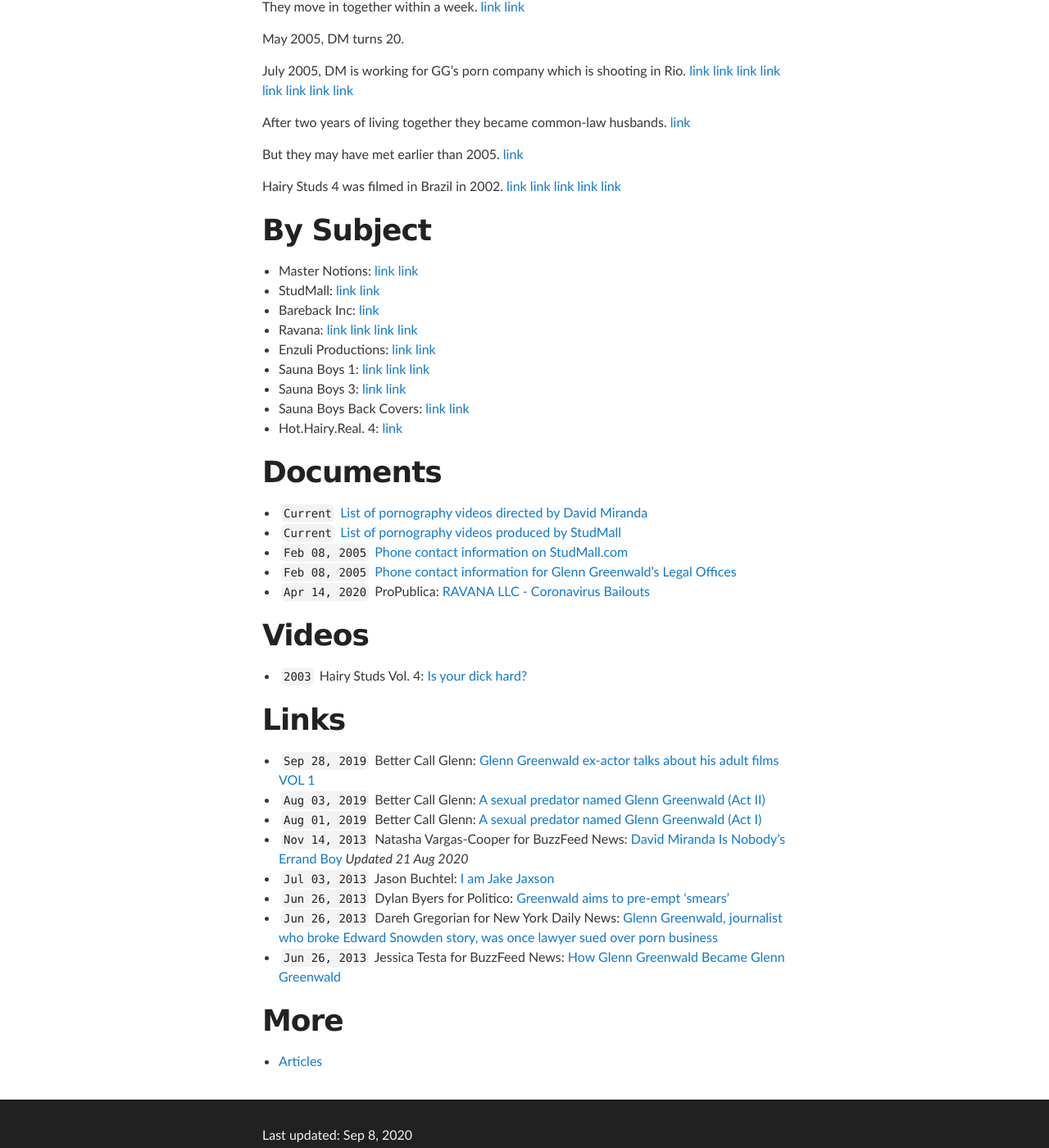
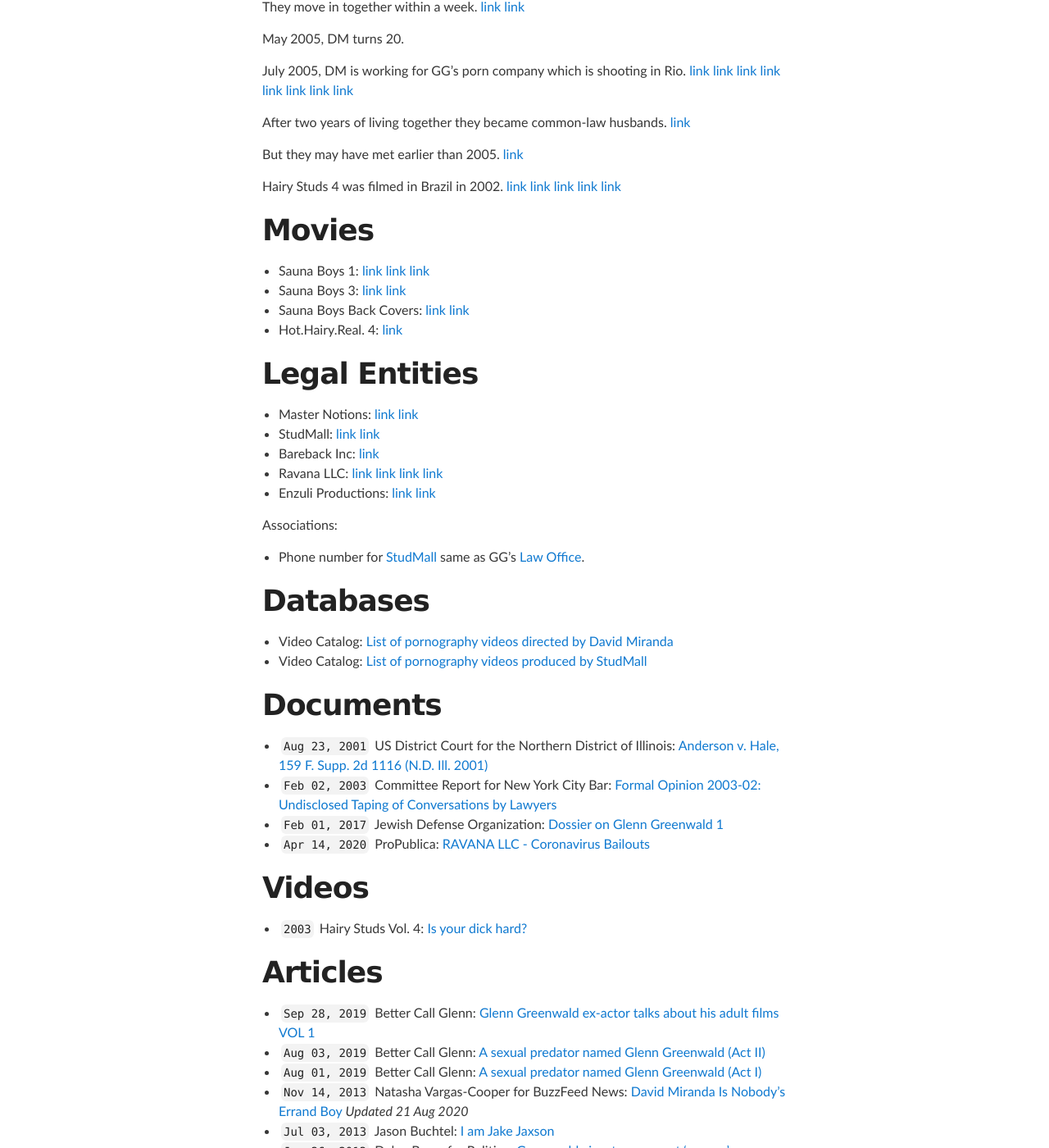
Before and after one commit to masternotions/masternotions.github.io, a Jekyll site: the page built from index.md, in a window 1280 px wide and 1400 px high, scrolled down 364 px. Shown: the whole window at 82% size. Built offline with Jekyll 4.4.1, drawn with Linux system fonts in a browser that asks for light colours.

Commit message:
Update index.md

```diff
--- a/index.md
+++ b/index.md
@@ -45,31 +45,46 @@ Hairy Studs 4 was filmed in Brazil in 2002.
 [link](https://twitter.com/AlanVRK/status/1299769069382569986)
 [link](https://twitter.com/AlanVRK/status/1299770551062401024)
 
-# By Subject
+# Movies
 
-- Master Notions: [link](https://twitter.com/AlanVRK/status/1299119861809975297) [link](https://twitter.com/AlanVRK/status/1298995252284362752)
-- StudMall: [link](https://twitter.com/AlanVRK/status/1298396468844396545) [link](https://twitter.com/wokyleeks/status/1299021151352393728)
-- Bareback Inc: [link](https://twitter.com/AlanVRK/status/1298734275601281025)
-- Ravana: [link](https://twitter.com/AlanVRK/status/1298626981848899585) [link](https://twitter.com/AlanVRK/status/1298717258919813122) [link](https://twitter.com/AlanVRK/status/1299080322919862272) [link](https://twitter.com/AlanVRK/status/1299081614513840128)
-- Enzuli Productions: [link](https://twitter.com/AlanVRK/status/1299776571482476548) [link](https://twitter.com/AlanVRK/status/1299788774382211072)
 - Sauna Boys 1: [link](https://twitter.com/AlanVRK/status/1298731008389509125) [link](https://twitter.com/AlanVRK/status/1298706588199460865) [link](https://twitter.com/wokyleeks/status/1299809826067816448)
 - Sauna Boys 3: [link](https://twitter.com/AlanVRK/status/1298727516736233472) [link](https://twitter.com/AlanVRK/status/1298729862618927105)
 - Sauna Boys Back Covers: [link](https://twitter.com/AlanVRK/status/1298715175051079687) [link](https://twitter.com/AlanVRK/status/1299718665345134594)
 - Hot.Hairy.Real. 4: [link](https://gay.aebn.com/gay/movies/43962/hot-hairy-real---4)
 
+# Legal Entities
+
+- Master Notions: [link](https://twitter.com/AlanVRK/status/1299119861809975297) [link](https://twitter.com/AlanVRK/status/1298995252284362752)
+- StudMall: [link](https://twitter.com/AlanVRK/status/1298396468844396545) [link](https://twitter.com/wokyleeks/status/1299021151352393728)
+- Bareback Inc: [link](https://twitter.com/AlanVRK/status/1298734275601281025)
+- Ravana LLC: [link](https://twitter.com/AlanVRK/status/1298626981848899585) [link](https://twitter.com/AlanVRK/status/1298717258919813122) [link](https://twitter.com/AlanVRK/status/1299080322919862272) [link](https://twitter.com/AlanVRK/status/1299081614513840128)
+- Enzuli Productions: [link](https://twitter.com/AlanVRK/status/1299776571482476548) [link](https://twitter.com/AlanVRK/status/1299788774382211072)
+
+Associations:
+
+- Phone number for [StudMall](http://web.archive.org/web/20050208081923/http://www.studmall.com/contact.php) same as GG's [Law Office](https://www.bizexposed.com/New_York-USA/B/Law_Office_of_Glenn_Green_Wald-New_York.php).
+
+# Databases
+
+- Video Catalog: [List of pornography videos directed by David Miranda](https://www.gayeroticvideoindex.com/D/3/2013.html)
+- Video Catalog: [List of pornography videos produced by StudMall](https://www.gayeroticvideoindex.com/C/7/6277.html)
+
 # Documents
 
-- ``Current`` [List of pornography videos directed by David Miranda](https://www.gayeroticvideoindex.com/D/3/2013.html)
-- ``Current`` [List of pornography videos produced by StudMall](https://www.gayeroticvideoindex.com/C/7/6277.html)
-- ``Feb 08, 2005`` [Phone contact information on StudMall.com](http://web.archive.org/web/20050208081923/http://www.studmall.com/contact.php)
-- ``Feb 08, 2005`` [Phone contact information for Glenn Greenwald's Legal Offices](https://www.bizexposed.com/New_York-USA/B/Law_Office_of_Glenn_Green_Wald-New_York.php)
+- ``Aug 23, 2001`` US District Court for the Northern District of Illinois: [Anderson v. Hale, 159 F. Supp. 2d 1116 (N.D. Ill. 2001)](https://law.justia.com/cases/federal/district-courts/FSupp2/159/1116/2384296)
+- ``Feb 02, 2003`` Committee Report for New York City Bar: [Formal Opinion 2003-02: Undisclosed Taping of Conversations by Lawyers](https://www.nycbar.org/member-and-career-services/committees/reports-listing/reports/detail/formal-opinion-2003-02-undisclosed-taping-of-conversations-by-lawyers-1)
+- ``Feb 01, 2017`` Jewish Defense Organization: [Dossier on Glenn Greenwald](./docs/jewish-defense-organization-dossier.pdf) <sup>[1]</sup>
 - ``Apr 14, 2020`` ProPublica: [RAVANA LLC - Coronavirus Bailouts](https://projects.propublica.org/coronavirus/bailouts/loans/ravana-llc-a962e2a231387214e7a1c7778ec6e3ab)
+
+[1]: http://docshare.tips/the-story-of-a-jew-who-fell-in-love-with-a-nazi-the-glenn-greenwald-matt-hale-affair_58aa1654b6d87f6f5d8b5237.html
+[2]: https://www.fbi.gov/wanted/cyber/evgeniy-mikhailovich-bogachev
+[3]: https://aficwomendirect.org/director/jenkleiner/
 
 # Videos
 
 - ``2003`` Hairy Studs Vol. 4: [Is your dick hard?](./media/hairy-studs-4-audio.mp4)
 
-# Links
+# Articles
 
 - ``Sep 28, 2019`` Better Call Glenn: [Glenn Greenwald ex-actor talks about his adult films VOL 1](https://web.archive.org/web/20191012162650/https://bettercallglenn.com/ex-ator-de-glenn-greenwald-fala-sobre-seus-filmes-adultos-vol-1/)
 - ``Aug 03, 2019`` Better Call Glenn: [A sexual predator named Glenn Greenwald (Act II)](https://web.archive.org/web/20190803233858/https://bettercallglenn.com/um-predador-sexual-chamado-glenn-greenwald-ato-ii/)
```
